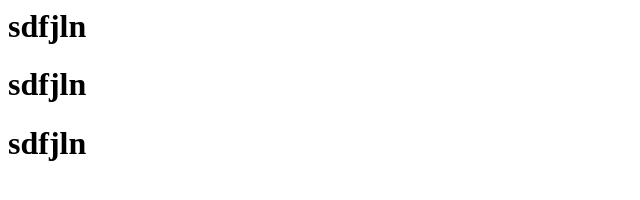
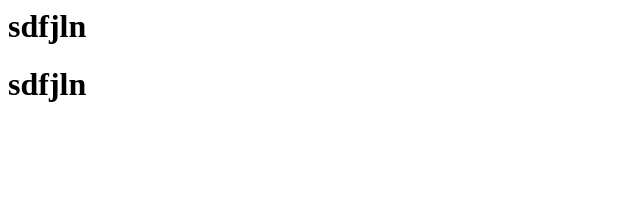
Before and after one commit to BertyPais/Berty_pais_Project, a plain HTML site: page index.html in a window 1280 px wide. Shown: the whole page, without its empty margins (0-640 px from the left). Drawn offline with Linux system fonts and the light colour scheme.

Commit message:
This is new changes

```diff
--- a/index.html
+++ b/index.html
@@ -4,6 +4,6 @@
 <body>
 <h1>sdfjln</h1>
 <h1>sdfjln</h1>
-<h1>sdfjln</h1>
+
 </body>
 </html>
```
